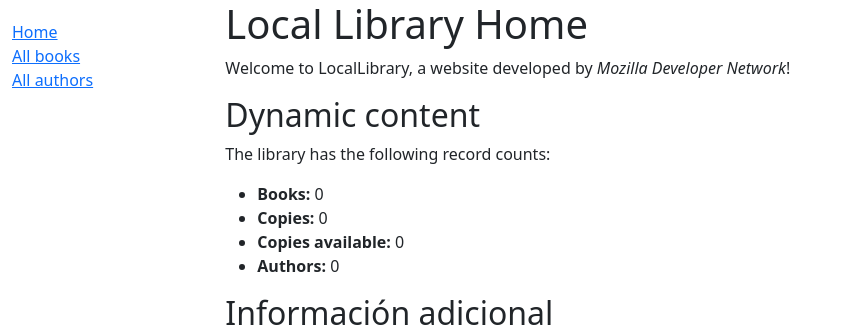
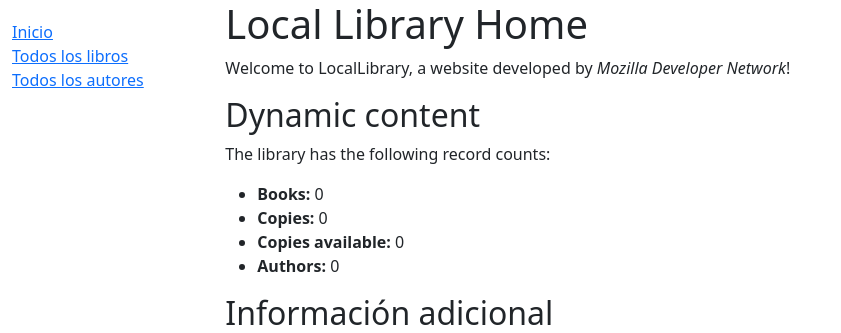
Before and after one commit to ELGRANn/Pweb-6, a Django app: page /catalog/ in a window 1280 px wide. Shown: the top 333 px of the page, without its empty margins (0-841 px from the left). Run offline with Django 5.2, Linux system fonts and the light colour scheme; data that the repository does not hold is empty.

Commit message:
Se enlazo la pagina para visualizar todos los libros, se termina la parte 6

```diff
--- a/locallibrary-ejrcicio1/catalog/templates/base_generic.html
+++ b/locallibrary-ejrcicio1/catalog/templates/base_generic.html
@@ -20,9 +20,10 @@
         <div class="col-sm-2">
           {% block sidebar %}
             <ul class="sidebar-nav">
-              <li><a href="{% url 'index' %}">Home</a></li>
-              <li><a href="">All books</a></li>
-              <li><a href="">All authors</a></li>
+              <li><a href="{% url 'index' %}">Inicio</a></li>
+              <li><a href="{% url 'books' %}">Todos los libros</a></li>
+              <li><a href="">Todos los autores</a></li>
+
             </ul>
           {% endblock %}
         </div>
--- a/locallibrary-ejrcicio1/catalog/urls.py
+++ b/locallibrary-ejrcicio1/catalog/urls.py
@@ -3,4 +3,6 @@ from . import views
 
 urlpatterns = [
     path('', views.index, name='index'),
+    path('books/', views.BookListView.as_view(), name='books'),
+
 ]
```
